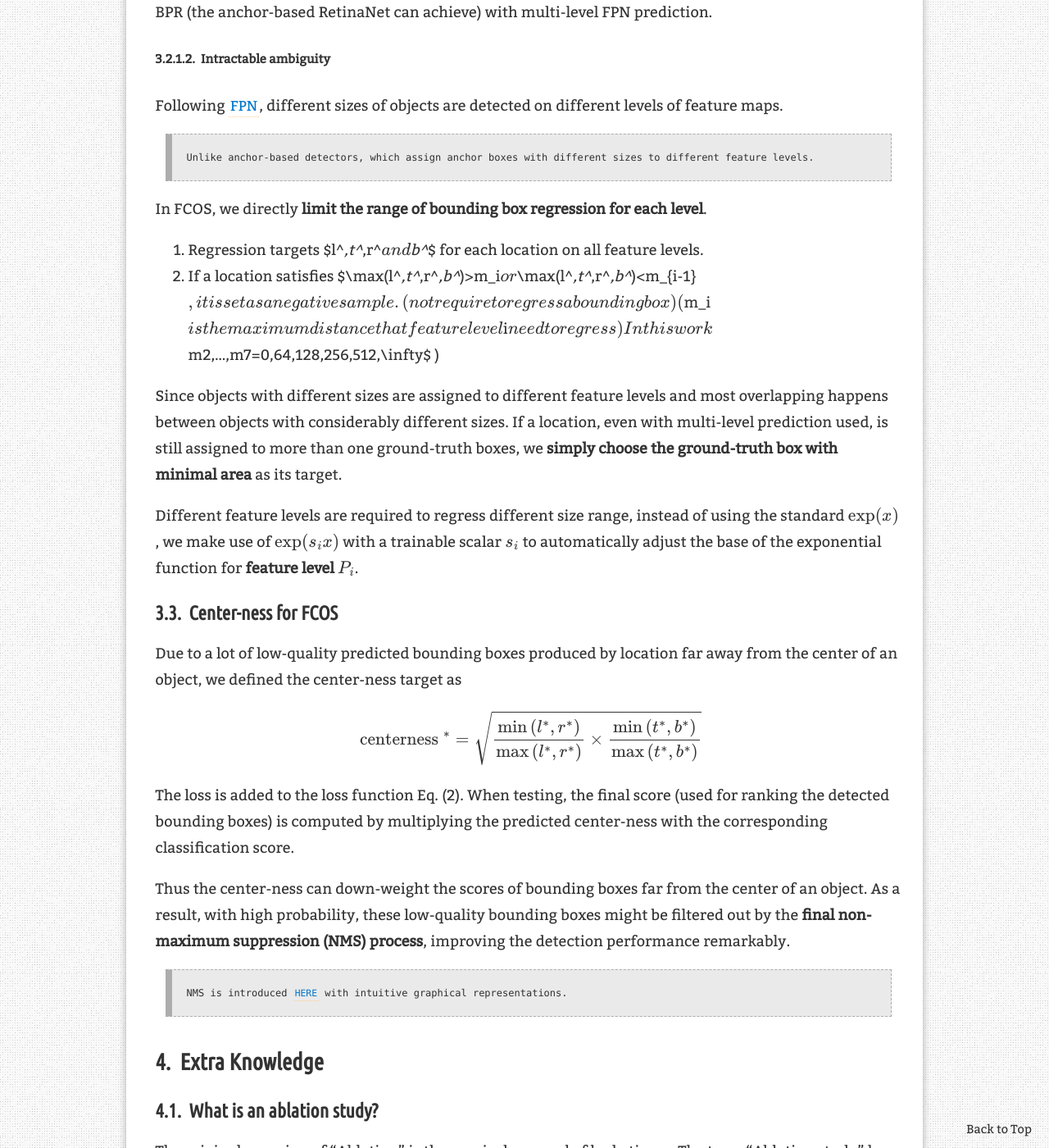
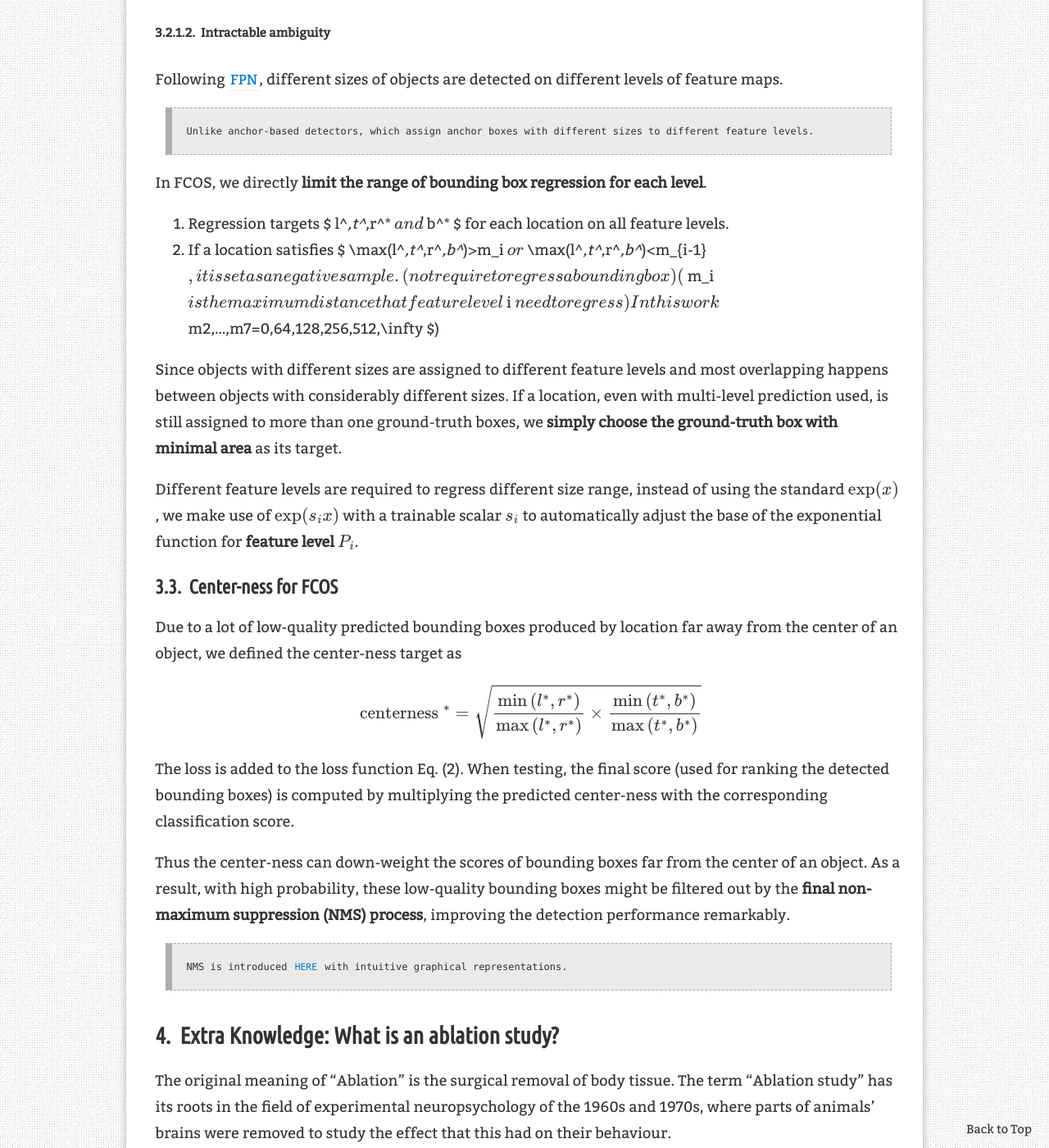
Before and after one commit to AuthurWhywait/AuthurWhywait.github.io, a Jekyll site: the page built from _posts/2022-09-18-FCOS.md, in a window 1280 px wide and 1400 px high, scrolled down 5813 px. Shown: the whole window at 82% size. Built offline with Jekyll 4.4.1, drawn with Linux system fonts in a browser that asks for light colours; formulas are drawn with MathJax 3; comment, search, counter and statistics services are not loaded; some of the changed text lies outside the part shown.

Commit message:
Update 2022-09-18-FCOS.md

```diff
--- a/_posts/2022-09-18-FCOS.md
+++ b/_posts/2022-09-18-FCOS.md
@@ -136,8 +136,8 @@ Following [FPN](https://arxiv.org/pdf/1612.03144.pdf), different sizes of object
 
 In FCOS, we directly **limit the range of bounding box regression for each level**.
 
-1. Regression targets $l^*,t^*,r^*$ and $b^*$ for each location on all feature levels.
-2. If a location satisfies $\max(l^*,t^*,r^*,b^*)>m_i$ or $\max(l^*,t^*,r^*,b^*)<m_{i-1}$ , it is set as a negative sample. (not require to regress a bounding box) ( $m_i$ is the maximum distance that feature level $i$ need to regress) In this work $m2,...,m7=0,64,128,256,512,\infty$ )
+1. Regression targets $ l^*,t^*,r^* $ and $ b^* $ for each location on all feature levels.
+2. If a location satisfies $ \max(l^*,t^*,r^*,b^*)>m_i $ or $ \max(l^*,t^*,r^*,b^*)<m_{i-1} $ , it is set as a negative sample. (not require to regress a bounding box) ( $ m_i $ is the maximum distance that feature level $ i $ need to regress) In this work $ m2,...,m7=0,64,128,256,512,\infty $)
 
 Since objects with different sizes are assigned to different feature levels and most overlapping happens between objects with considerably different sizes. If a location, even with multi-level prediction used, is still assigned to more than one ground-truth boxes, we **simply choose the ground-truth box with minimal area** as its target.
 
@@ -157,9 +157,7 @@ Thus the center-ness can down-weight the scores of bounding boxes far from the c
 
 > NMS is introduced [HERE](https://authurwhywait.github.io/blog/2022/06/21/NMS/) with intuitive graphical representations.
 
-## Extra Knowledge
-
-### What is an ablation study?
+## Extra Knowledge: What is an ablation study?
 
 The original meaning of “Ablation” is the surgical removal of body tissue. The term “Ablation study” has its roots in the field of experimental neuropsychology of the 1960s and 1970s, where parts of animals’ brains were removed to study the effect that this had on their behaviour.
 
```
